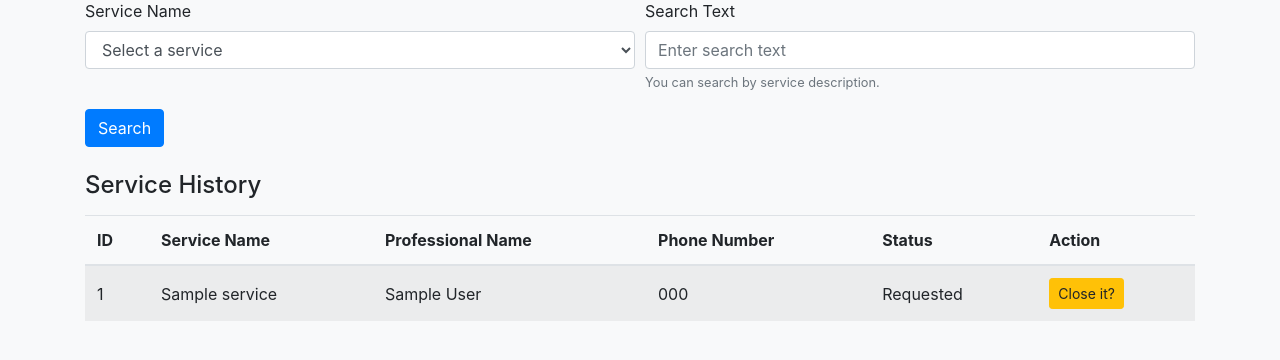
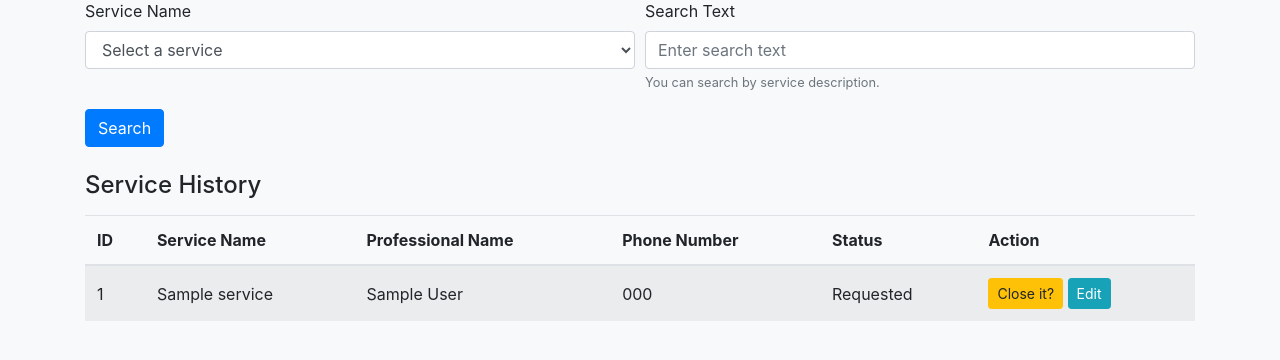
Before and after one commit to anshulbaliga7/iitm-mad1-project, a Flask app: template templates/customer_search.html in a window 1280 px wide. Shown: the part 139-499 px from the top of the page. Run offline with Flask 2, Linux system fonts and the light colour scheme; the template is opened without the code that fills it: values that come from a table or form of the project are taken from there, others are empty; tables that the repository leaves empty hold one stand-in row (values such as "Sample post"); some libraries are stand-ins or nearby versions.

Commit message:
Added some missed logic

```diff
--- a/templates/customer_search.html
+++ b/templates/customer_search.html
@@ -183,6 +183,9 @@
                                 data-contact-number="{{ request.professional.phone_number if request.professional else 'N/A' }}">
                             Close it?
                         </button>
+                        <button class="btn btn-info btn-sm" data-toggle="modal" data-target="#editModal{{ request.id }}">
+                            Edit
+                        </button>
                         {% endif %}
                     </td>
                 </tr>
@@ -230,6 +233,39 @@
                         </div>
                     </div>
                 </div>
+                <!-- Edit Modal -->
+                <div class="modal fade" id="editModal{{ request.id }}" tabindex="-1" role="dialog" aria-labelledby="editModalLabel{{ request.id }}" aria-hidden="true">
+                    <div class="modal-dialog" role="document">
+                        <div class="modal-content">
+                            <div class="modal-header">
+                                <h5 class="modal-title" id="editModalLabel{{ request.id }}">Edit Service Request: {{ request.service.name }}</h5>
+                                <button type="button" class="close" data-dismiss="modal" aria-label="Close">
+                                    <span aria-hidden="true">&times;</span>
+                                </button>
+                            </div>
+                            <div class="modal-body">
+                                <form action="{{ url_for('edit_service_request', request_id=request.id) }}" method="POST">
+                                    <div class="form-group">
+                                        <label for="edit_service_name{{ request.id }}">Service Name</label>
+                                        <input type="text" class="form-control" id="edit_service_name{{ request.id }}" name="service_name" value="{{ request.service.name }}" required>
+                                    </div>
+                                    <div class="form-group">
+                                        <label for="edit_requested_date{{ request.id }}">Requested Date</label>
+                                        <input type="date" class="form-control" id="edit_requested_date{{ request.id }}" name="requested_date" value="{{ request.date_of_request }}" required>
+                                    </div>
+                                    <div class="form-group">
+                                        <label for="edit_remarks{{ request.id }}">Remarks</label>
+                                        <textarea class="form-control" id="edit_remarks{{ request.id }}" name="remarks" rows="3">{{ request.remarks }}</textarea>
+                                    </div>
+                            </div>
+                            <div class="modal-footer">
+                                <button type="button" class="btn btn-secondary" data-dismiss="modal">Cancel</button>
+                                <button type="submit" class="btn btn-primary">Save Changes</button>
+                            </div>
+                            </form>
+                        </div>
+                    </div>
+                </div>
                 {% endfor %}
             </tbody>
         </table>
```
